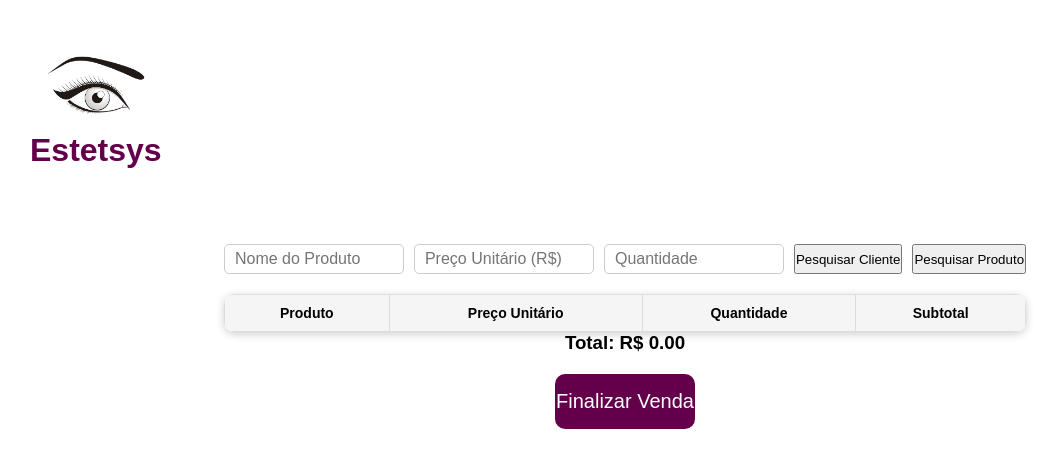
After one commit to OscarDonato/Projeto-Integrado-1-EstSys, a Flask app: page /vendas in a window 1280 px wide. The commit adds this page. Shown: the top 468 px of the page, without its empty margins (15-1075 px from the left). Run offline with Flask 3, Linux system fonts and the light colour scheme; lists and menus that the app fills with data are empty; some libraries are stand-ins or nearby versions.

Commit message:
inicio estrutura de vendas

```diff
--- a/main.py
+++ b/main.py
@@ -10,13 +10,19 @@ produtos = [{'desc':"banana",'preco': 12.8, 'tipo':'fruta'},{'desc':"repolho",'p
 app = Flask(__name__)
 CORS(app)  # permite que o frontend chame o backend, especialmente útil localmente
 
+# Rotas das páginas
+
 @app.route('/')
 def index():
     return render_template('index.html')
 
 @app.route('/cadastros')
-def mensagem():
+def dir_cadastros():
     return render_template('cadastros.html')
+
+@app.route('/vendas')
+def dir_vendas():
+    return render_template('vendas.html')
 
 
 ##################################################################################################################################################
@@ -334,7 +340,7 @@ def cad_serv():
     except ValueError:
         return "Preço inválido", 400
 
-    services.append([nome, preco])
+    # services.append([nome, preco])
     return "Serviço adicionado com sucesso"
 
 if __name__ == '__main__':
--- /dev/null
+++ b/static/vendas.js
@@ -0,0 +1,64 @@
+let cart = [];
+
+function addProduct() {
+  const name = document.getElementById('productName').value.trim();
+  const price = parseFloat(document.getElementById('productPrice').value);
+  const quantity = parseInt(document.getElementById('productQuantity').value);
+
+  if (!name || isNaN(price) || isNaN(quantity) || quantity <= 0) {
+    alert('Preencha corretamente todos os campos do produto!');
+    return;
+  }
+
+  const subtotal = price * quantity;
+  cart.push({ name, price, quantity, subtotal });
+
+  renderCart();
+  clearInputs();
+}
+
+function renderCart() {
+  const cartBody = document.getElementById('cartBody');
+  cartBody.innerHTML = '';
+
+  cart.forEach((item, index) => {
+    cartBody.innerHTML += `
+      <tr>
+        <td>${item.name}</td>
+        <td>R$ ${item.price.toFixed(2)}</td>
+        <td>${item.quantity}</td>
+        <td>R$ ${item.subtotal.toFixed(2)}</td>
+        <td><button class="delete-btn" onclick="removeProduct(${index})">Remover</button></td>
+      </tr>
+    `;
+  });
+
+  updateTotal();
+}
+
+function updateTotal() {
+  const total = cart.reduce((acc, item) => acc + item.subtotal, 0);
+  document.getElementById('totalAmount').innerText = `Total: R$ ${total.toFixed(2)}`;
+}
+
+function clearInputs() {
+  document.getElementById('productName').value = '';
+  document.getElementById('productPrice').value = '';
+  document.getElementById('productQuantity').value = '';
+}
+
+function removeProduct(index) {
+  cart.splice(index, 1);
+  renderCart();
+}
+
+function finalizeSale() {
+  if (cart.length === 0) {
+    alert('Carrinho vazio! Adicione produtos antes de finalizar a venda.');
+    return;
+  }
+
+  alert('Venda finalizada com sucesso! Obrigado.');
+  cart = [];
+  renderCart();
+}
--- a/templates/index.html
+++ b/templates/index.html
@@ -19,7 +19,7 @@
 
         <nav>
           <ul class="menu">
-            <li><a href="#">VENDAS</a></li>
+            <li><a href="/vendas">VENDAS</a></li>
             <li><a href="/cadastros">CADASTROS</a></li>
             <li><a href="#">SERVIÇOS</a></li>
           </ul>
--- /dev/null
+++ b/templates/vendas.html
@@ -0,0 +1,52 @@
+<!DOCTYPE html>
+<html lang="pt-BR">
+<head>
+  <meta charset="UTF-8">
+  <title>Vendas - Estetsys</title>
+  <link rel="stylesheet" href="../static/styles.css" />
+  <script src="../static/vendas.js"></script>
+</head>
+
+<body>
+  <header>
+    <div class="display_logo">
+      <a href="/">
+        <img src="../static/logo.png" alt="Logo" class="logo" />
+        <h1>Estetsys</h1>
+      </a>
+    </div>
+  </header>
+
+  <main class="interface">
+    <section class="cad">
+
+      <div class="formul">
+        <input type="text" id="productName" placeholder="Nome do Produto">
+        <input type="number" id="productPrice" placeholder="Preço Unitário (R$)" step="0.01">
+        <input type="number" id="productQuantity" placeholder="Quantidade" min="1">
+
+        <button class="searchClient" >Pesquisar Cliente</button>
+        <button class="searchProduct" >Pesquisar Produto</button>
+      </div>
+
+      <table class="display_table" id="cartTable">
+        <thead>
+          <tr>
+            <th>Produto</th>
+            <th>Preço Unitário</th>
+            <th>Quantidade</th>
+            <th>Subtotal</th>
+          </tr>
+        </thead>
+        <tbody id="cartBody">
+        </tbody>
+      </table>
+
+      <h3 id="totalAmount">Total: R$ 0.00</h3>
+
+      <button class="addItem" onclick="finalizeSale()">Finalizar Venda</button>
+    </section>
+  </main>
+
+</body>
+</html>
```
